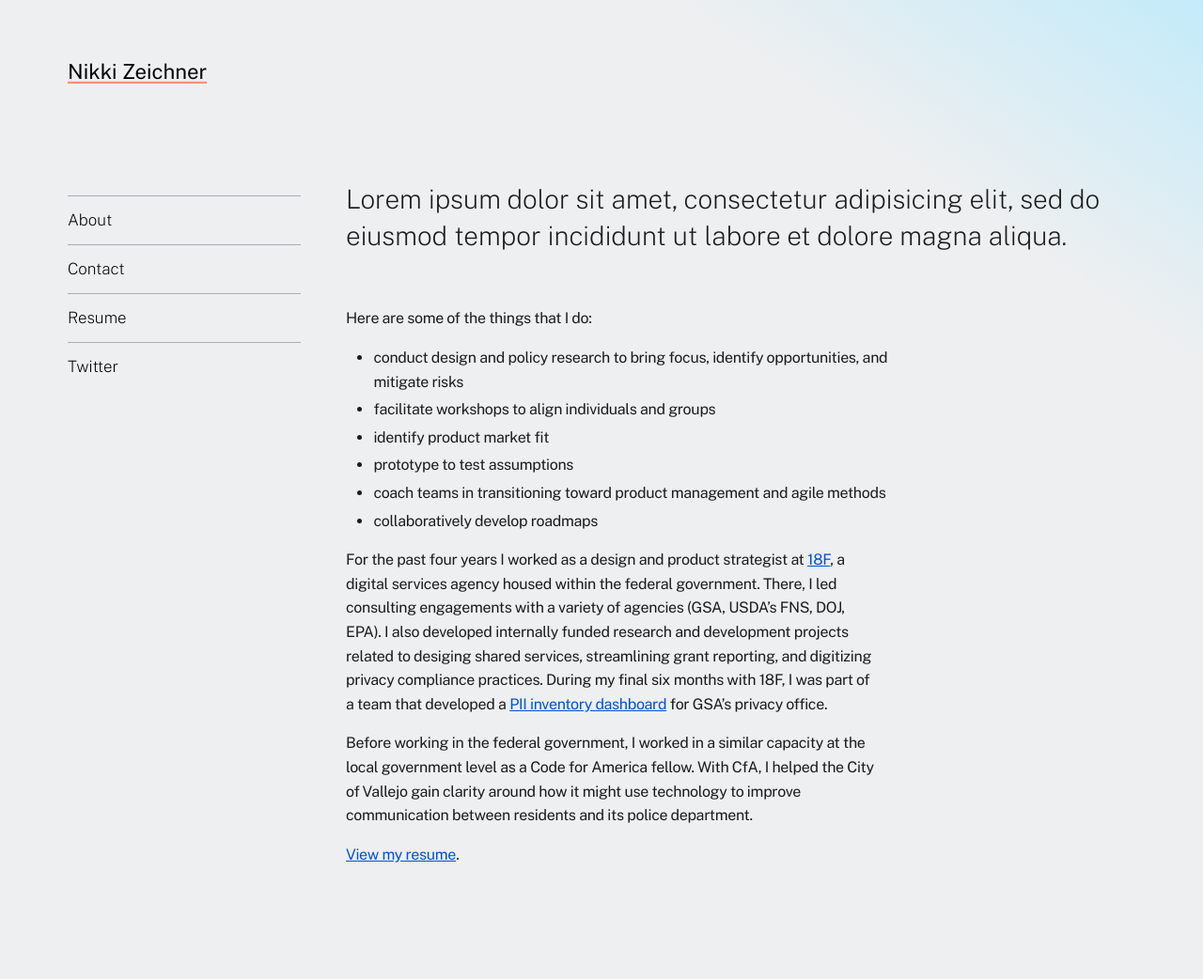
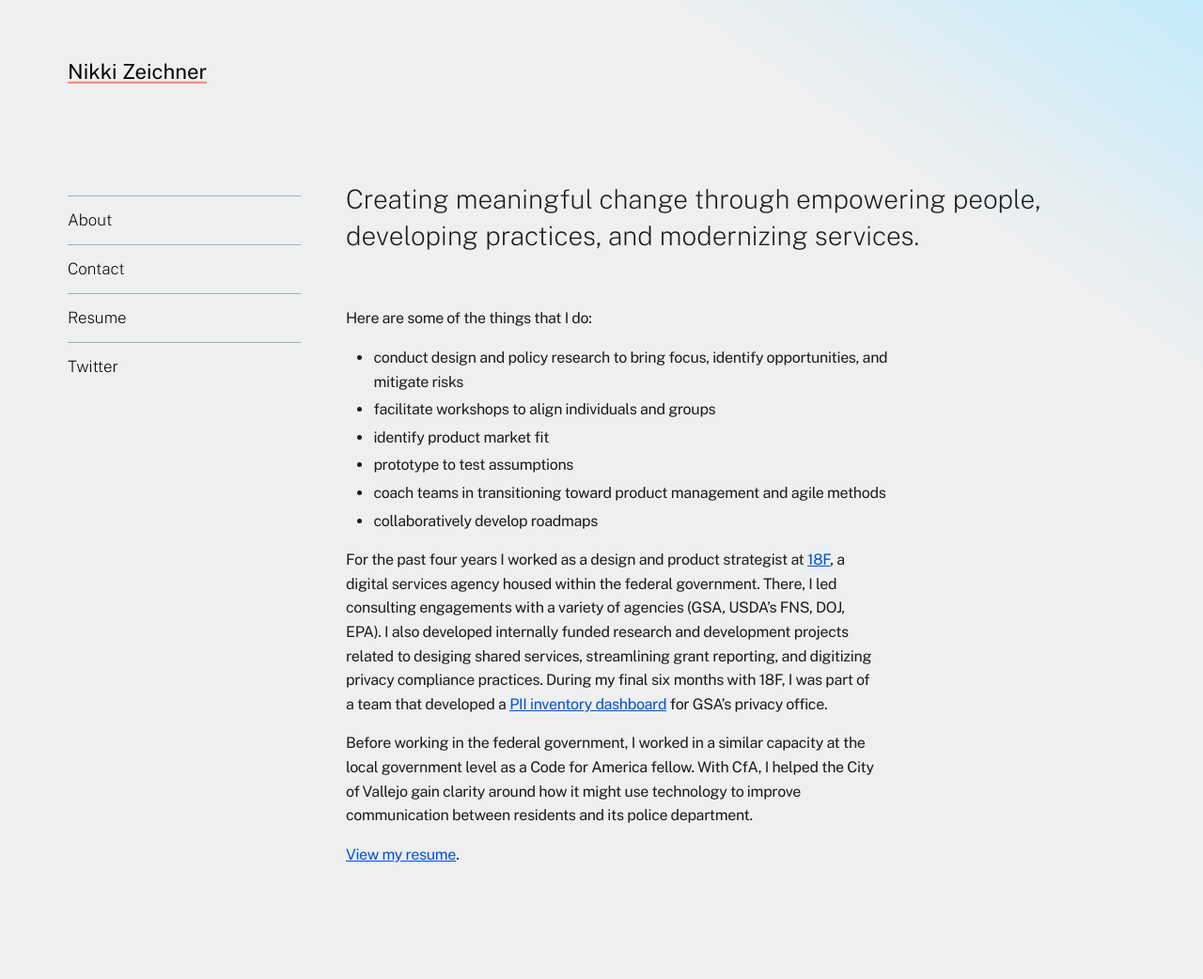
Before and after one commit to nikzei/nikzei.github.io, a Jekyll site: the page built from _pages/about.md, in a window 1280 px wide. Shown: the whole page at 94% size. Built offline with Jekyll 4.4.1, drawn with Linux system fonts in a browser that asks for light colours; nearby versions of some CDN libraries.

Commit message:
update the deck

```diff
--- a/_pages/about.md
+++ b/_pages/about.md
@@ -1,7 +1,7 @@
 ---
 layout: page
 title: "About"
-deck: Lorem ipsum dolor sit amet, consectetur adipisicing elit, sed do eiusmod tempor incididunt ut labore et dolore magna aliqua.
+deck: Creating meaningful change through empowering people, developing practices, and modernizing services.
 ---
 
 Here are some of the things that I do:
```
